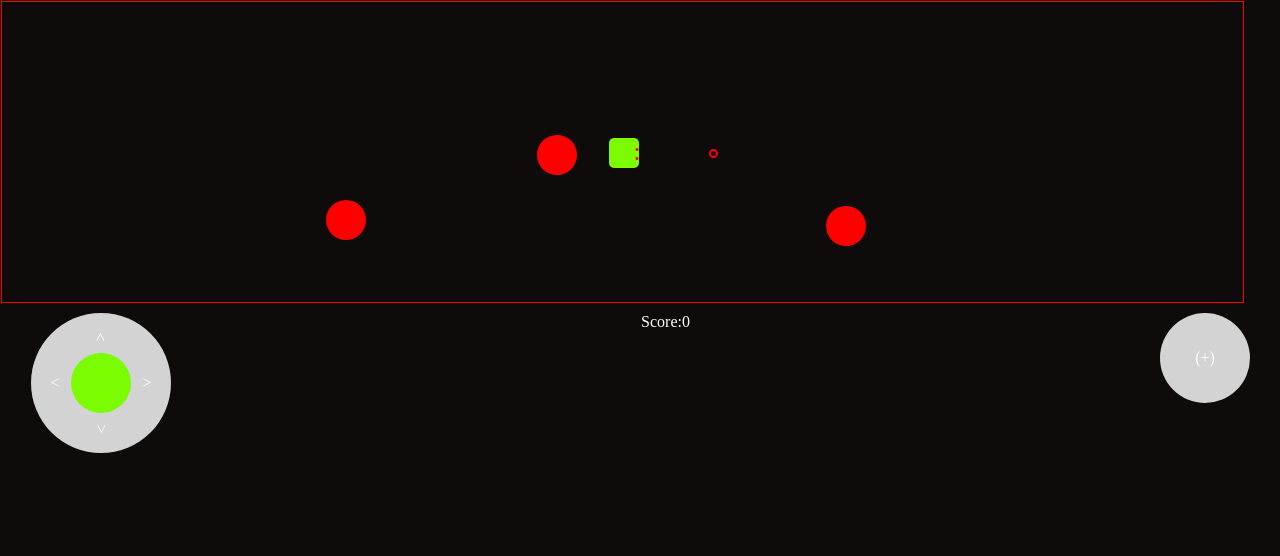
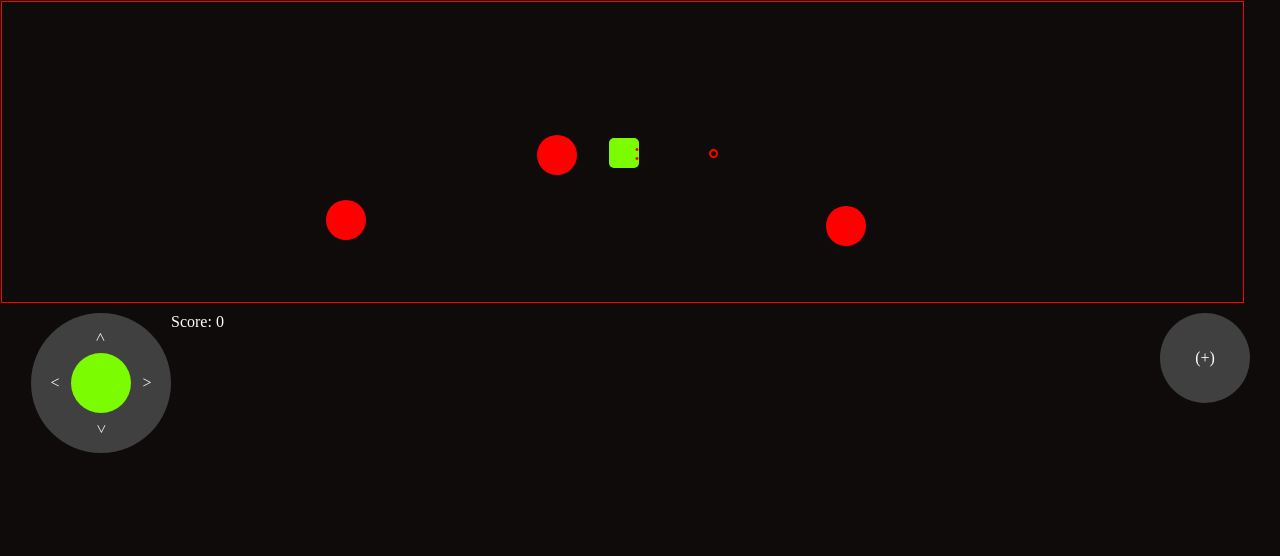
Before and after one commit to Mark1789/physics2_v3, a plain HTML site: page index.html in a window 1280 px wide. Drawn offline with Linux system fonts and the light colour scheme.

Commit message:
Update physic2.css
- full update
- final version

```diff
--- a/physic2.css
+++ b/physic2.css
@@ -49,7 +49,7 @@ body {
   align-items: center;
   width: 140px;
   height: 140px;
-  background: lightgrey;
+  background: #404040;
   border-radius: 50%;
 }
 table {
@@ -90,15 +90,17 @@ table {
   align-items: center;
   width: 90px;
   height: 90px;
-  background: lightgray;
+  background: #404040;
   border-radius: 50%;
   user-select: none;
 }
-.scoreX {
-  display: flex;
+.calculateBlock {
   flex: 2 1 100px;
-  justify-content: center;
   user-select: none;
+  text-align: center;
+}
+p {
+  margin: 0px;
 }
 .bullet {
   position: fixed;
@@ -112,4 +114,4 @@ table {
   height: 40px;
   background: orange;
   border-radius: 50px;
-}
+  }
```
